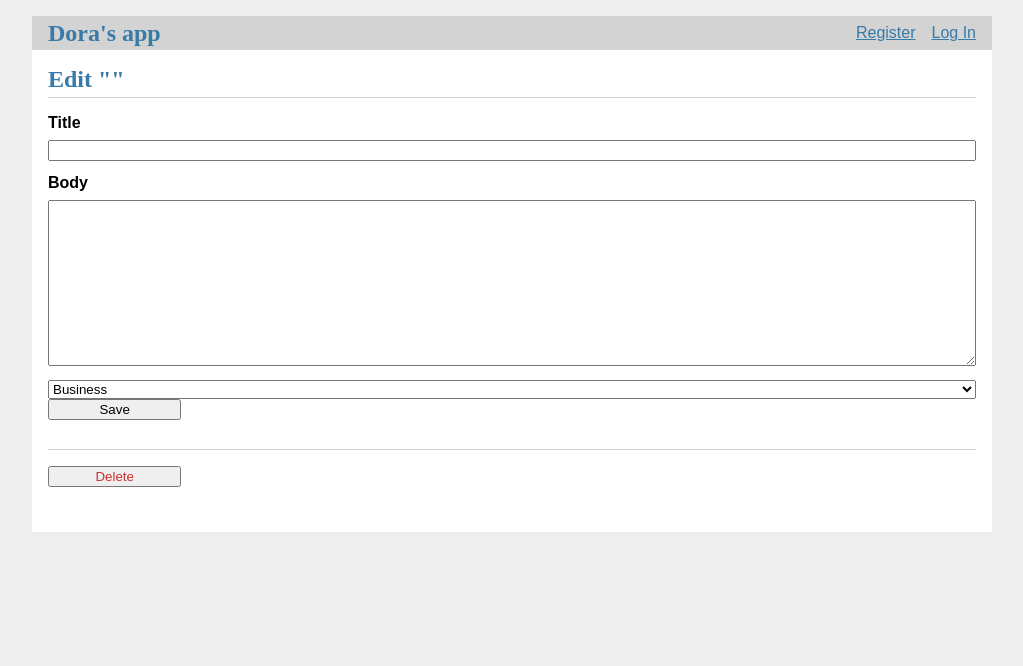
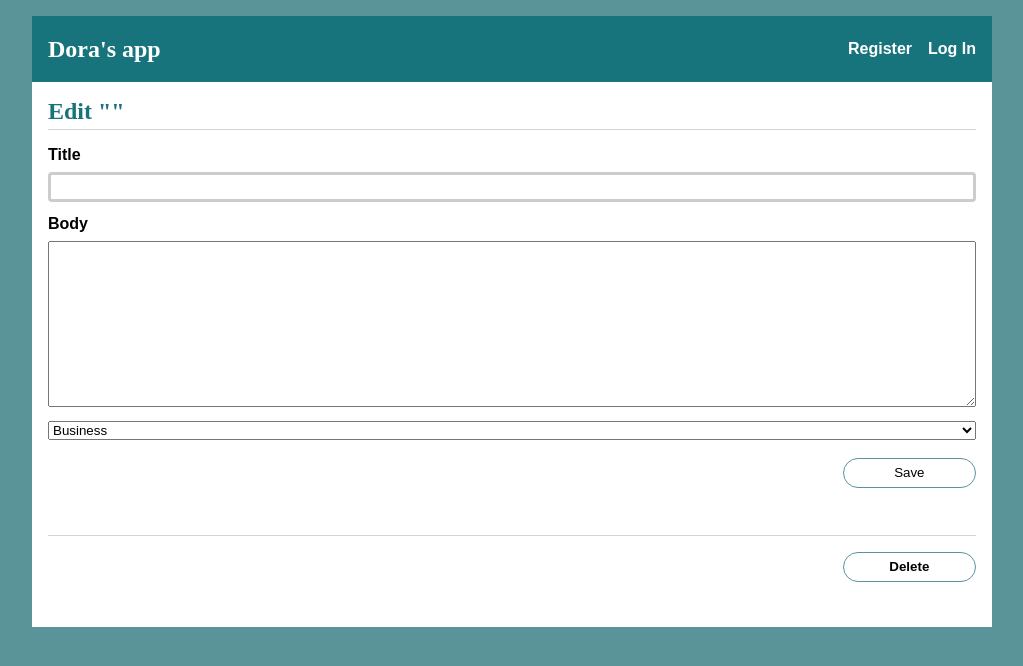
Before and after one commit to TrellixVulnTeam/foundations_APQA, a Python web app: template flask-tutorial/flaskr/templates/blog/update.html in a window 1280 px wide. Shown: the top 666 px of the page, without its empty margins (128-1151 px from the left). Run offline with Jinja, Linux system fonts and the light colour scheme; the template is opened without the code that fills it, so the values that code supplies are empty.

Commit message:
Improved css

```diff
--- a/flask-tutorial/flaskr/static/style.css
+++ b/flask-tutorial/flaskr/static/style.css
@@ -1,26 +1,145 @@
-html { font-family: sans-serif; background: #eee; padding: 1rem; }
-body { max-width: 960px; margin: 0 auto; background: white; }
-h1 { font-family: serif; color: #377ba8; margin: 1rem 0; }
-a { color: #377ba8; }
-hr { border: none; border-top: 1px solid lightgray; }
-nav { background: lightgray; display: flex; align-items: center; padding: 0 0.5rem; }
-nav h1 { flex: auto; margin: 0; }
-nav h1 a { text-decoration: none; padding: 0.25rem 0.5rem; }
-nav ul  { display: flex; list-style: none; margin: 0; padding: 0; }
-nav ul li a, nav ul li span, header .action { display: block; padding: 0.5rem; }
-.content { padding: 0 1rem 1rem; }
-.content > header { border-bottom: 1px solid lightgray; display: flex; align-items: flex-end; }
-.content > header h1 { flex: auto; margin: 1rem 0 0.25rem 0; }
-.flash { margin: 1em 0; padding: 1em; background: #cae6f6; border: 1px solid #377ba8; }
-.post > header { display: flex; align-items: flex-end; font-size: 0.85em; }
-.post > header > div:first-of-type { flex: auto; }
-.post > header h1 { font-size: 1.5em; margin-bottom: 0; }
-.post .about .category { color: slategray; font-style: italic; }
-.post .body { white-space: pre-line; }
-.content:last-child { margin-bottom: 0; }
-.content form { margin: 1em 0; display: flex; flex-direction: column; }
-.content label { font-weight: bold; margin-bottom: 0.5em; }
-.content input, .content textarea { margin-bottom: 1em; }
-.content textarea { min-height: 12em; resize: vertical; }
-input.danger { color: #cc2f2e; }
-input[type=submit] { align-self: start; min-width: 10em; }
+html {
+	font-family: sans-serif;
+	background: #5A9498;
+	padding: 1rem;}
+
+body {
+	max-width: 960px;
+	margin: 0 auto;
+	background: white; }
+
+h1 {
+	font-family: serif;
+	color: #17747C;
+	margin: 1rem 0; }
+
+a {
+	color: #FFF;
+	font-weight:bold;
+	text-decoration:none; }
+
+a:hover {
+	color:#E8D5B2;}
+
+hr { border: none;
+	border-top: 1px solid lightgray; }
+
+nav {
+	background: #17747C;
+ 	display: flex;
+ 	align-items: center;
+ 	padding: 0 0.5rem; }
+
+
+nav h1 {
+	flex: auto;
+	margin: 0; }
+
+nav h1 a {
+	text-decoration: none;
+ 	padding: 0.25rem 0.5rem; }
+
+
+nav ul  {
+	display: flex;
+	list-style: none;
+	padding: 0; }
+
+nav ul li a, nav ul li span, header .action {
+ 	display: block;
+ 	padding: 0.5rem;}
+
+.category{
+	width: 150px;
+	height: 20px;
+	text-align: center;
+	vertical-align: middle;
+	padding-top:6px;
+	border-radius: 15px;
+	color:black;}
+
+.content {
+	padding: 0 1rem 1rem; }
+
+
+.content > header {
+ 	border-bottom: 1px solid lightgray;
+ 	display: flex;
+ 	align-items: flex-end; }
+
+.content > header h1 {
+ 	flex: auto;
+  	margin: 1rem 0 0.25rem 0; }
+
+.flash {
+	margin: 1em 0;
+	padding: 1em;
+	background: #cae6f6;
+	border: 1px solid #377ba8; }
+
+.post{
+	width: 85%;
+	margin:0 auto;
+}
+
+.post > header {
+	display: flex;
+	align-items: flex-end;
+	font-size: 0.85em; }
+
+.post > header > div:first-of-type {
+ flex: auto; }
+
+.post > header h1 {
+ 	font-size: 1.5em;
+  	margin-bottom: 0; }
+
+.post .about .category {
+ color: slategray;
+ font-style: italic; }
+
+.post .body {
+ white-space: pre-line; }
+
+.content:last-child {
+	margin-bottom: 0; }
+
+.content form {
+	margin: 1em 0;
+	display: flex;
+	flex-direction: column; }
+
+
+.content label {
+	font-weight: bold;
+	margin-bottom: 0.5em; }
+
+.content input, .content textarea {
+	margin-bottom: 1em; }
+
+.content textarea {
+	min-height: 12em;
+	resize: vertical; }
+input{
+	height:30px;
+	border: 3px solid #ccc;
+	border-radius: 4px;
+	box-sizing: border-box;}
+
+.danger {
+	color:black;
+	font-weight:bold;}
+
+input[type=submit] {
+	align-self: flex-end;
+	min-width: 10em;
+	border: 1px solid;
+	border-radius: 15px;
+	border-color:#5A9498;
+	background:white;}
+
+input[type=submit]:hover {
+	background:#17747C;}
+
+.action{
+	color:#17747C;;}
--- a/flask-tutorial/flaskr/templates/account/account_settings.html
+++ b/flask-tutorial/flaskr/templates/account/account_settings.html
@@ -19,7 +19,6 @@
     <input type="submit" value="Save">
   </form>
     <br>
-    <br>
   <h1> Would you like to delete ALL your notes? </h1>
   <form action="{{ url_for('account.delete_notes')}}" method="post">
     <input class="danger" type="submit" value="Delete notes" onclick="return confirm('Are you sure?');">
--- a/flask-tutorial/flaskr/templates/base.html
+++ b/flask-tutorial/flaskr/templates/base.html
@@ -5,7 +5,6 @@
   <h1><a href="{{ url_for('index') }}">Dora's app</a></h1>
   <ul>
     {% if g.user %}
-      <!--li><span>{{ g.user['username'] }}</span-->
       <li><a href="{{ url_for('account.account_overview') }}">Account</a>
       <li><a href="{{ url_for('auth.logout') }}">Log Out</a>
     {% else %}
--- a/flask-tutorial/flaskr/templates/blog/create.html
+++ b/flask-tutorial/flaskr/templates/blog/create.html
@@ -11,12 +11,14 @@
     <label for="body">Body</label>
     <textarea name="body" id="body">{{ request.form['body'] }}</textarea>
     <label>Category</label>
+    <br>
     <select name="category">
       <option value="1">Business</option>
       <option value="2">Travel</option>
       <option value="3">Study</option>
       <option value="4">Other</option>
     </select>
+    <br>
     <input type="submit" value="Save">
   </form>
 {% endblock %}
--- a/flask-tutorial/flaskr/templates/blog/index.html
+++ b/flask-tutorial/flaskr/templates/blog/index.html
@@ -13,7 +13,6 @@
       <header>
         <div>
           <h1>{{ post['p_title'] }}</h1>
-          <!--div class="about">by {{ post['username'] }} on {{ post['created'].strftime('%Y-%m-%d') }}</div-->
           <div class="about">{{ post['created'].strftime('%Y-%m-%d') }}</div>
         </div>
         {% if g.user['id'] == post['author_id'] %}
@@ -21,7 +20,9 @@
         {% endif %}
       </header>
       <p class="body">{{ post['body'] }}</p>
+      <br>
      <div class="category" style="background-color:{{post['color']}}"> {{ post['c_title'] }}</div>
+     <br>
     </article>
     {% if not loop.last %}
       <hr>
--- a/flask-tutorial/flaskr/templates/blog/update.html
+++ b/flask-tutorial/flaskr/templates/blog/update.html
@@ -17,7 +17,9 @@
       <option value="3">Study</option>
       <option value="4">Other</option>
     </select>
+    <br>
     <input type="submit" value="Save">
+    <br>
   </form>
   <hr>
   <form action="{{ url_for('blog.delete', id=post['id']) }}" method="post">
--- a/flask-tutorial/flaskr/templates/hello.html
+++ /dev/null
@@ -1 +0,0 @@
-<h1>Hello Dora</h1>
```
Also changed, not shown: flask-tutorial/instance/flaskr.sqlite.
